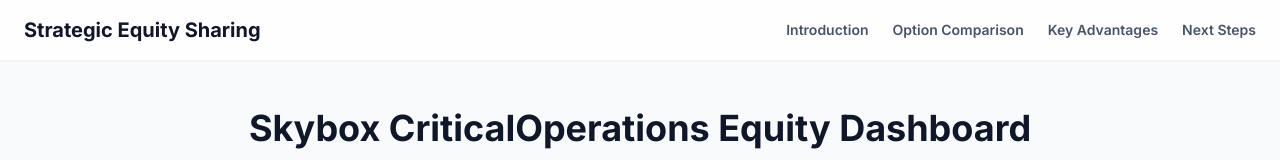
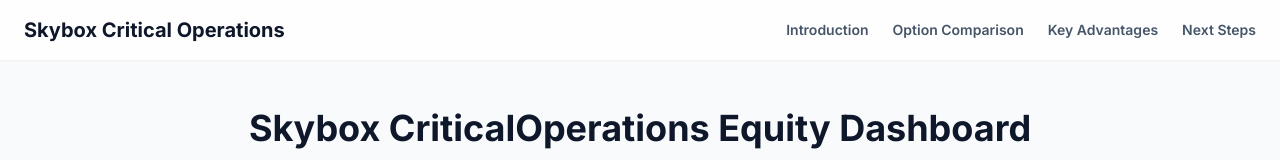
Before and after one commit to danielhjacob/SkyboxCritOpsEquityDashboard, a plain HTML site: page index.html in a window 1280 px wide. Shown: the top 160 px of the page. Drawn offline with nearby package versions, Linux system fonts and the light colour scheme.

Commit message:
Update index.html

```diff
--- a/index.html
+++ b/index.html
@@ -71,7 +71,7 @@
     <!-- Header & Navigation -->
     <header class="bg-white/80 backdrop-blur-lg shadow-sm sticky top-0 z-50">
         <nav class="container mx-auto px-6 py-4 flex justify-between items-center">
-            <h1 class="text-xl font-bold text-slate-900">Strategic Equity Sharing</h1>
+            <h1 class="text-xl font-bold text-slate-900">Skybox Critical Operations</h1>
             <div class="hidden md:flex space-x-6 text-sm font-semibold">
                 <a href="#introduction" class="text-slate-600 hover:text-blue-600 transition-colors">Introduction</a>
                 <a href="#comparison" class="text-slate-600 hover:text-blue-600 transition-colors">Option Comparison</a>
```
